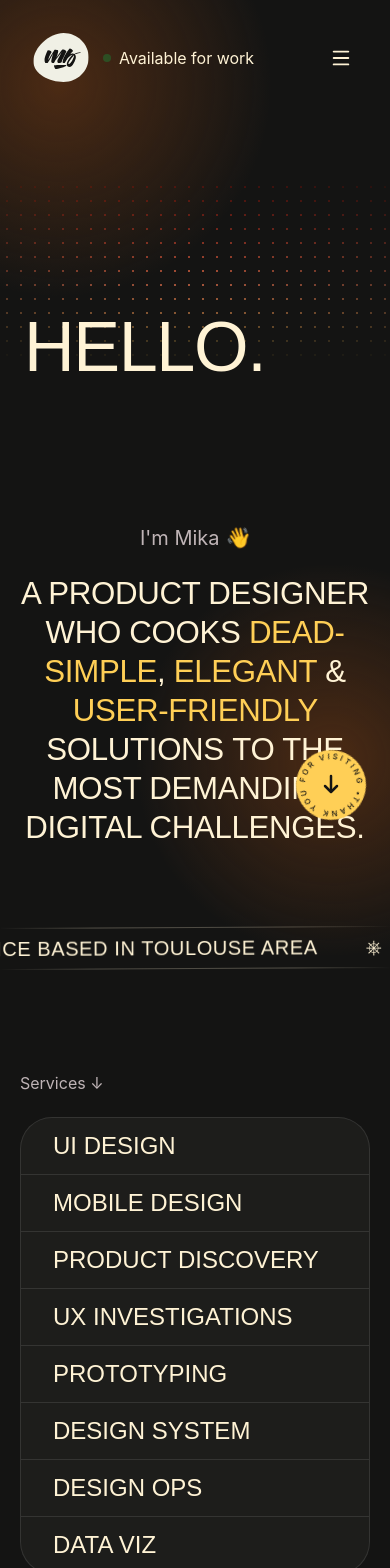
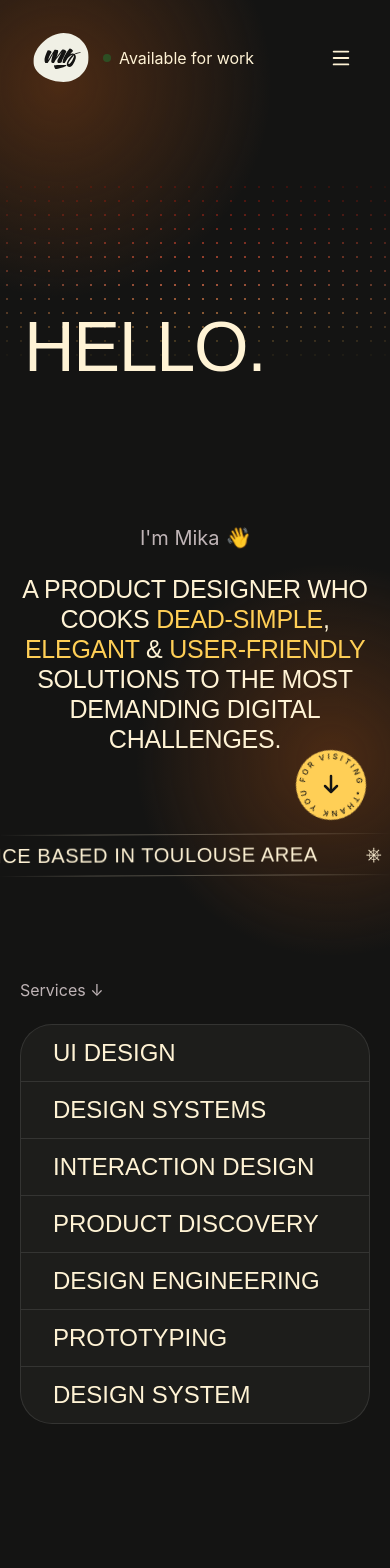
Before and after one commit to michaelblzt/portfolio-2026, a Next.js app: page / in a window 390 px wide. Shown: the top 1568 px of the page. Built offline with nearby package versions, Linux system fonts and the light colour scheme; a web font is replaced by a local one.

Commit message:
refactor: displayText sans data-line, clamp fluid, services update

```diff
--- a/src/app/globals.css
+++ b/src/app/globals.css
@@ -195,31 +195,10 @@ main {
 .displayText {
   font-family: var(--font-display);
   font-weight: 400;
-  line-height: 1.15;
+  font-size: clamp(var(--text-h5), 4.1vw, 6rem);
+  line-height: 1.2;
   letter-spacing: -0.01em;
   color: var(--color-cream);
-}
-
-.displayText [data-line] {
-  display: block;
-  white-space: nowrap;
-}
-
-@media (max-width: 809px) {
-  .displayText {
-    font-size: var(--text-h4);
-    line-height: 1.25;
-    white-space: normal;
-  }
-
-  .displayText [data-line] {
-    display: inline;
-    white-space: normal;
-  }
-
-  .displayText [data-line]::after {
-    content: ' ';
-  }
 }
 
 /* ─── Reveal animation ───────────────────────────────────────────────────────
--- a/src/components/Interlude/Interlude.tsx
+++ b/src/components/Interlude/Interlude.tsx
@@ -2,22 +2,16 @@
 
 import styles from './Interlude.module.css';
 import Button from '../Button/Button';
-import { useTextFit } from '@/hooks/useTextFit';
 import { ExternalLink } from 'lucide-react';
 
 export default function Interlude() {
-  const { containerRef, textRef } = useTextFit<HTMLElement, HTMLHeadingElement>();
-
   return (
-    <section className={styles.section} ref={containerRef}>
+    <section className={styles.section}>
       <p className={styles.label}>
         Quick <span className={styles.accent}>interlude</span> ↓
       </p>
-      <h2 className={styles.title} ref={textRef}>
-        <div data-line>I closely work with <span className={styles.accent}>laGuild</span> —</div>
-        <div data-line>a french based freelance collective</div>
-        <div data-line>that can tackle absolutely anything</div>
-        <div data-line>for your digital needs.</div>
+      <h2 className={styles.title}>
+        I closely work with <span className={styles.accent}>laGuild&nbsp;—</span> a french based freelance collective that can tackle absolutely anything for your digital needs.
       </h2>
       <Button
         label="Discover laGuild.io"
--- a/src/components/Presentation/Presentation.tsx
+++ b/src/components/Presentation/Presentation.tsx
@@ -2,10 +2,8 @@
 
 import { useEffect, useRef, useState } from 'react';
 import styles from './Presentation.module.css';
-import { useTextFit } from '@/hooks/useTextFit';
 
 export default function Presentation() {
-  const { containerRef, textRef } = useTextFit<HTMLDivElement, HTMLHeadingElement>();
   const sectionRef = useRef<HTMLElement>(null);
   const [active, setActive] = useState(false);
 
@@ -25,14 +23,11 @@ export default function Presentation() {
 
   return (
     <section className={styles.section} ref={sectionRef}>
-      <div className={styles.inner} ref={containerRef}>
+      <div className={styles.inner}>
         <p className={styles.greeting}>I&apos;m Mika <span className={styles.wave} aria-hidden="true">👋</span></p>
-        <h2 className={`${styles.tagline} ${active ? styles.taglineActive : ''}`} ref={textRef}>
-          <div data-line>A PRODUCT DESIGNER</div>
-          <div data-line>WHO COOKS <span className={styles.accent} style={{ transitionDelay: '0ms' }}>DEAD-SIMPLE</span>,</div>
-          <div data-line><span className={styles.accent} style={{ transitionDelay: '200ms' }}>ELEGANT</span> &amp; <span className={styles.accent} style={{ transitionDelay: '400ms' }}>USER-FRIENDLY</span> SOLUTIONS</div>
-          <div data-line>TO THE MOST DEMANDING</div>
-          <div data-line>DIGITAL CHALLENGES.</div>
+        <h2 className={`${styles.tagline} ${active ? styles.taglineActive : ''}`}>
+          A PRODUCT DESIGNER WHO COOKS <span className={styles.accent} style={{ transitionDelay: '0ms' }}>DEAD-SIMPLE</span>,{' '}
+          <span className={styles.accent} style={{ transitionDelay: '200ms' }}>ELEGANT</span> &amp; <span className={styles.accent} style={{ transitionDelay: '400ms' }}>USER-FRIENDLY</span> SOLUTIONS TO THE MOST DEMANDING DIGITAL CHALLENGES.
         </h2>
       </div>
       <div className={styles.locationBand}>
--- a/src/components/ProjectsIntro/ProjectsIntro.tsx
+++ b/src/components/ProjectsIntro/ProjectsIntro.tsx
@@ -1,21 +1,13 @@
-'use client';
-
 import styles from './ProjectsIntro.module.css';
-import { useTextFit } from '@/hooks/useTextFit';
 
 export default function ProjectsIntro() {
-  const { containerRef, textRef } = useTextFit<HTMLElement, HTMLHeadingElement>();
-
   return (
-    <section id="projects" className={styles.section} ref={containerRef}>
+    <section id="projects" className={styles.section}>
       <p className={styles.label}>
         Recent <span className={styles.accent}>projects</span> ↓
       </p>
-      <h2 className={styles.title} ref={textRef}>
-        <div data-line>BETWEEN <span className={styles.accent}>2021 — 2025</span>,</div>
-        <div data-line>I HAD THE OPPORTUNITY TO HELP</div>
-        <div data-line>THOSE COMPANIES TACKLING</div>
-        <div data-line>THEIR WEB CHALLENGES</div>
+      <h2 className={styles.title}>
+        BETWEEN <span className={styles.accent}>2021 — 2023</span>, I HAD THE OPPORTUNITY TO HELP THOSE COMPANIES TACKLING THEIR WEB CHALLENGES
       </h2>
     </section>
   );
--- a/src/components/Services/Services.module.css
+++ b/src/components/Services/Services.module.css
@@ -25,6 +25,7 @@
   font-weight: 400;
   font-size: clamp(1.5rem, 3vw, 3.5rem);
   line-height: 1;
+  text-transform: uppercase;
   color: var(--color-cream);
   padding: var(--space-8);
   border-bottom: 1px solid rgba(255, 255, 255, 0.1);
--- a/src/components/Services/Services.tsx
+++ b/src/components/Services/Services.tsx
@@ -1,14 +1,13 @@
 import styles from './Services.module.css';
 
 const services = [
-  'UI DESIGN',
-  'MOBILE DESIGN',
-  'PRODUCT DISCOVERY',
-  'UX INVESTIGATIONS',
-  'PROTOTYPING',
-  'DESIGN SYSTEM',
-  'DESIGN OPS',
-  'DATA VIZ',
+  'UI Design',
+  'Design Systems',
+  'Interaction Design',
+  'Product Discovery',
+  'Design Engineering',
+  'Prototyping',
+  'Design System',
 ];
 
 export default function Services() {
```
